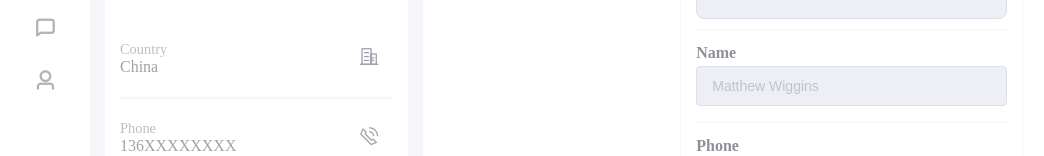
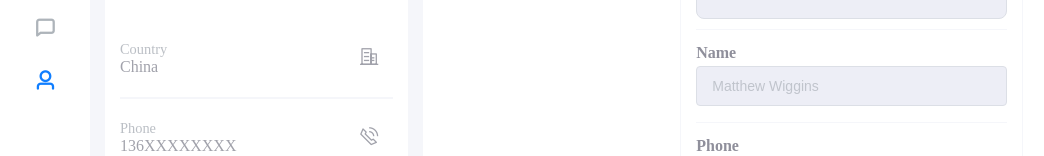
Before and after one commit to imcjx/chat-room, a Vue app: page /#/home/personal in a window 1280 px wide. Shown: the part 372-528 px from the top of the page, without its empty margins (0-1044 px from the left). Built offline with nearby package versions, Linux system fonts and the light colour scheme; no server answers.

Commit message:
解决了下路由不会高亮的bug

```diff
--- a/src/components/Home.vue
+++ b/src/components/Home.vue
@@ -272,10 +272,6 @@ export default {
     margin: 30px 0;
 }
 
-.router-link-active{
-    color: rgb(16,126,255);
-}
-
 .el-aside i{
     font-size: 22px;
     font-weight: bold;
@@ -294,4 +290,8 @@ export default {
     color: rgb(16,126,255);
 }
 
+.router-link-exact-active i , .router-link-active i{
+    color: rgb(16,126,255);
+}
+
 </style>
```
